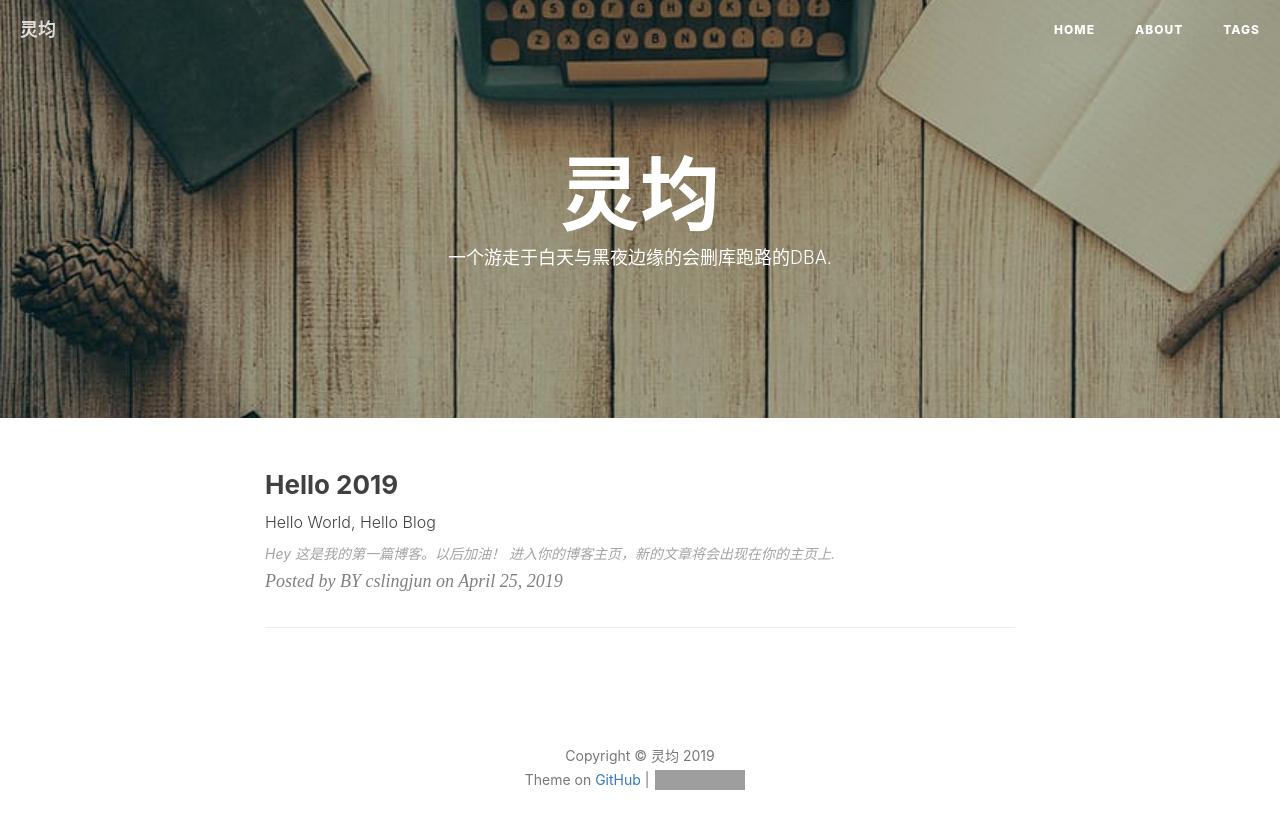
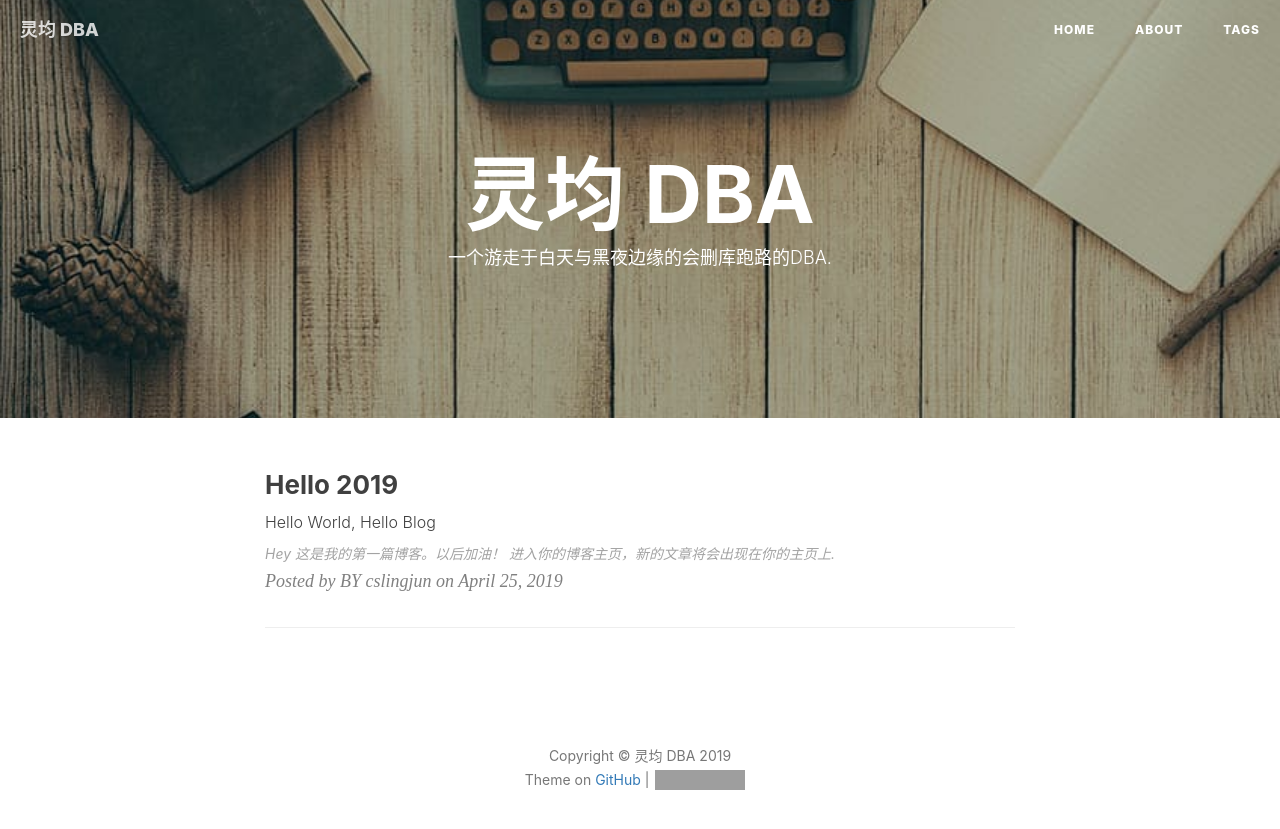
Before and after one commit to cslingjun/cslingjun.github.io, a Jekyll site: the page built from index.html, in a window 1280 px wide. Shown: the top 829 px of the page. Built offline with Jekyll 4.4.1, drawn with Linux system fonts in a browser that asks for light colours; nearby versions of some CDN libraries; the list of posts is cut into pages by our own code; comment, search, counter and statistics services are not loaded; grey boxes are pictures that could not be loaded.

Commit message:
Update _config.yml

```diff
--- a/_config.yml
+++ b/_config.yml
@@ -1,5 +1,5 @@
 # Site settings
-title: 灵均
+title: 灵均 DBA
 SEOTitle: 灵均的博客 | BY Blog
 header-img: img/post-bg-desk.jpg
 email: nba169@163.com
```
